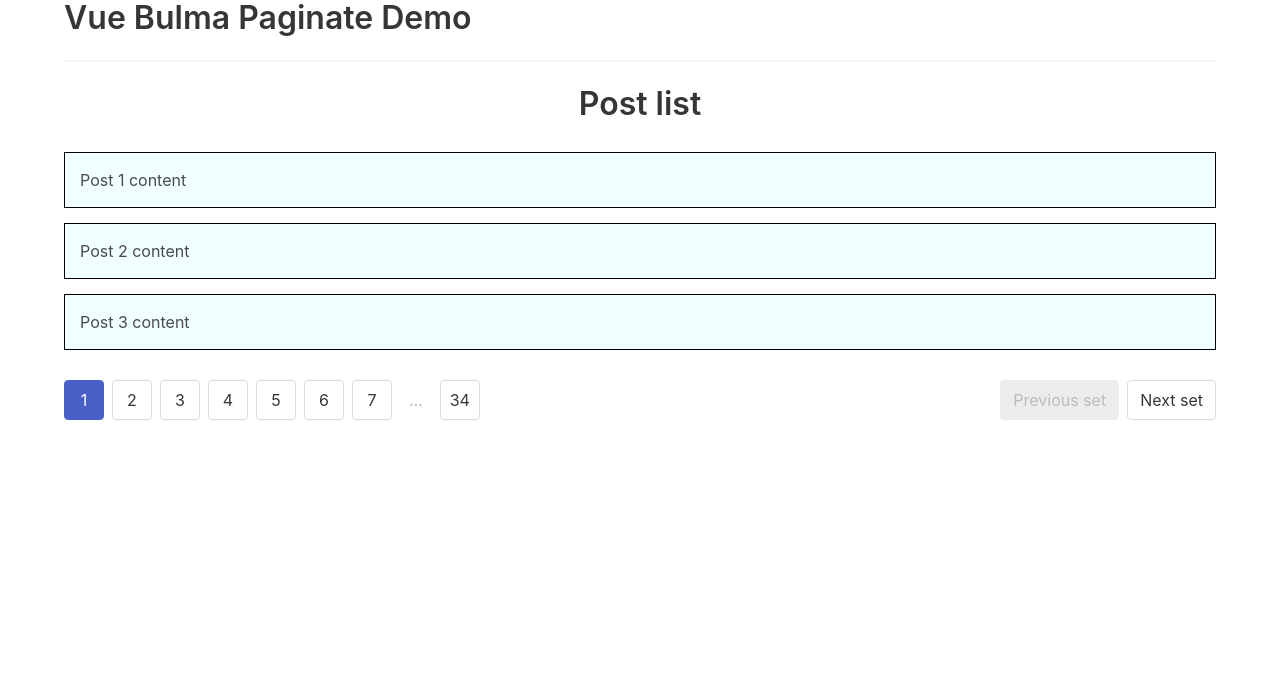
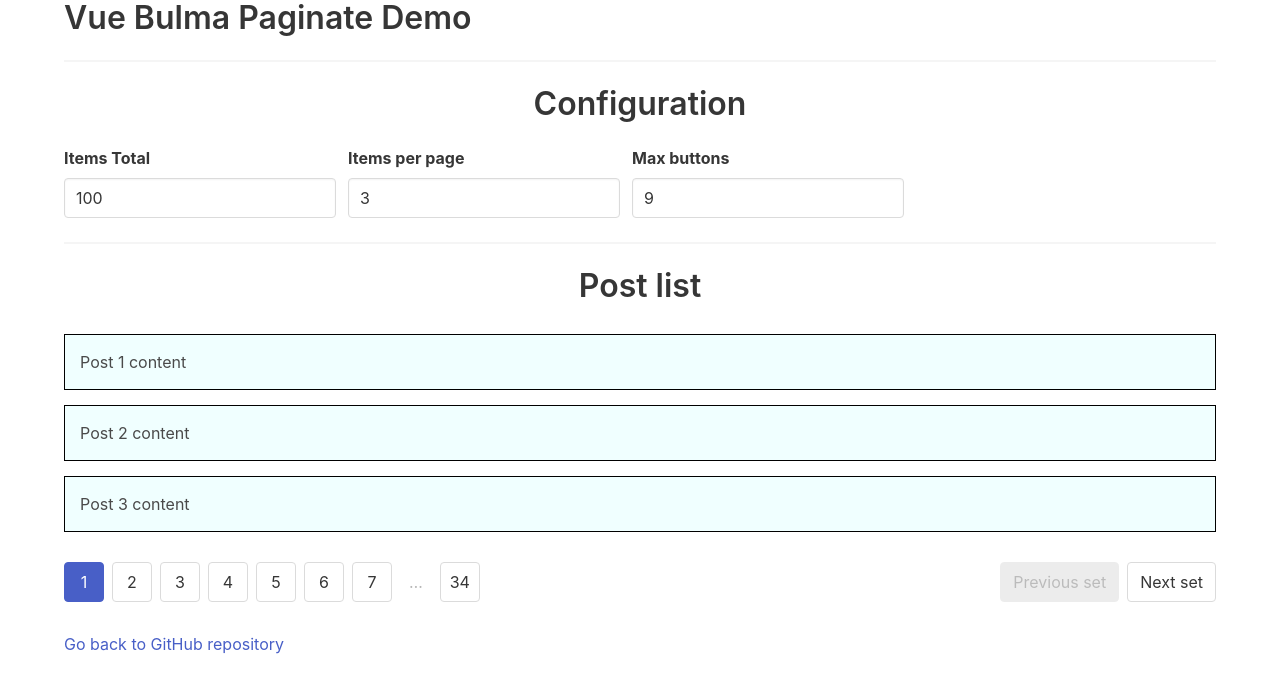
Before and after one commit to jgrandar/vue-bulma-paginate, a Vue app: page / in a window 1280 px wide. Shown: the top 692 px of the page. Built offline with nearby package versions, Linux system fonts and the light colour scheme.

Commit message:
demo page improvements

```diff
--- a/src/views/Posts.vue
+++ b/src/views/Posts.vue
@@ -1,26 +1,61 @@
 <template>
-  <div class="home">
+  <div>
+    <h2 class="title">Configuration</h2>
+    <div class="field is-grouped">
+      <div class="control">
+        <label class="label">Items Total</label>
+        <input
+          v-model.number="itemsTotal"
+          class="input"
+          type="number"
+          @change="checkLastPage"
+        >
+      </div>
+      <div class="control">
+        <label class="label">Items per page</label>
+        <input
+          v-model.number="itemsPerPage"
+          class="input"
+          type="number"
+          @change="checkLastPage"
+        >
+      </div>
+      <div class="control">
+        <label class="label">Max buttons</label>
+        <input
+          v-model.number="buttonsMax"
+          class="input"
+          type="number"
+          min="5"
+          title="Odd numbers only"
+        >
+      </div>
+    </div>
+    <hr>
     <h2 class="title">Post list</h2>
     <div class="posts">
       <article
-        v-for="post in posts"
-        :key="post"
+        v-for="(item, index) in items"
+        :key="index"
       >
-        <p v-text="post"></p>
+        <p v-text="item"></p>
       </article>
     </div>
     <Pagination
-      :itemsTotal="pagination.itemsTotal"
-      :itemsPerPage="pagination.perPage"
-      :currentPage="pagination.currentPage"
-      :buttonsMax="pagination.buttonsMax"
-      :url="pagination.url"
-      :queryParameter="pagination.queryParameter"
+      :itemsTotal="itemsTotal"
+      :itemsPerPage="itemsPerPage"
+      :currentPage="currentPage"
+      :buttonsMax="buttonsMax"
+      :url="url"
+      :queryParameter="queryParameter"
       :nextText="pagination.nextText"
       :previousText="pagination.previousText"
       :goToText="pagination.goToText"
       :pageText="pagination.pageText"
     />
+    <nav>
+      <a href="https://github.com/jgrandar/vue-bulma-paginate">Go back to GitHub repository</a>
+    </nav>
   </div>
 </template>
 
@@ -36,54 +71,77 @@ export default {
 
   data() {
     return {
+      itemsTotal: 100,
+      itemsPerPage: 3,
+      buttonsMax: 9,
+      currentPage: 1,
+      queryParameter: 'set',
+      url: this.$route.name,
       pagination: {
-        buttonsMax: 9,
-        url: this.$route.name,
-        queryParameter: 'set',
         nextText: 'Next set',
         previousText: 'Previous set',
         goToText: 'Go to set',
         pageText: 'Set',
       },
-      asyncData: null,
-      readyPosts: null,
     };
   },
 
   computed: {
-    posts() {
-      return this.readyPosts;
+    items() {
+      return this.allItems.slice(
+        this.itemsPerPage * (this.currentPage - 1),
+        this.itemsPerPage * this.currentPage,
+      );
+    },
+    allItems() {
+      const items = [];
+
+      for (let i = 0; i < this.itemsTotal; i += 1) {
+        items.push(`Post ${i + 1} content`);
+      }
+
+      return items;
+    },
+    lastPage() {
+      return Math.ceil(this.allItems.length / this.itemsPerPage);
     },
   },
 
-  created() {
-    const posts = [];
-    for (let i = 0; i < 100; i += 1) {
-      posts.push(`Post ${i + 1} content`);
-    }
-    this.asyncData = posts;
-
-    this.getPosts(this.$route.query[this.pagination.queryParameter]);
+  watch: {
+    buttonsMax(newValue, oldValue) {
+      if (newValue % 2) {
+        return;
+      }
+      if (newValue < oldValue) {
+        this.buttonsMax = newValue - 1;
+      }
+      if (newValue > oldValue) {
+        this.buttonsMax = newValue + 1;
+      }
+    },
   },
 
   beforeRouteUpdate(to, from, next) {
-    this.getPosts(to.query[this.pagination.queryParameter]);
+    this.setCurrentPage(to.query[this.queryParameter]);
     next();
   },
 
   methods: {
-    getPosts(pageParam) {
-      // Get your async data here.
-      const perPage = 3;
-      const page = this.parseQueryParameter(pageParam);
-
-      this.pagination.itemsTotal = this.asyncData.length;
-      this.pagination.perPage = perPage;
-      this.pagination.currentPage = page;
-      this.readyPosts = this.asyncData.slice(perPage * (page - 1), perPage * page);
+    setCurrentPage(parameter) {
+      let page = 1;
+      if (parameter != null) {
+        page = parseInt(parameter, 10);
+      }
+      this.currentPage = page;
     },
-    parseQueryParameter(parameter) {
-      return parameter != null ? parseInt(parameter, 10) : 1;
+    checkLastPage() {
+      if (this.currentPage > this.lastPage) {
+        console.log('overflow');
+        this.$router.push({
+          name: this.url,
+          query: { [this.queryParameter]: this.lastPage },
+        });
+      }
     },
   },
 };
@@ -99,6 +157,9 @@ export default {
   h2 {
     text-align: center;
   }
+  nav {
+    margin-top: 30px;
+  }
   .posts {
     margin: 30px 0;
   }
```
Also changed, not shown: 7 other files (tests, documents, lock files or other folders).
